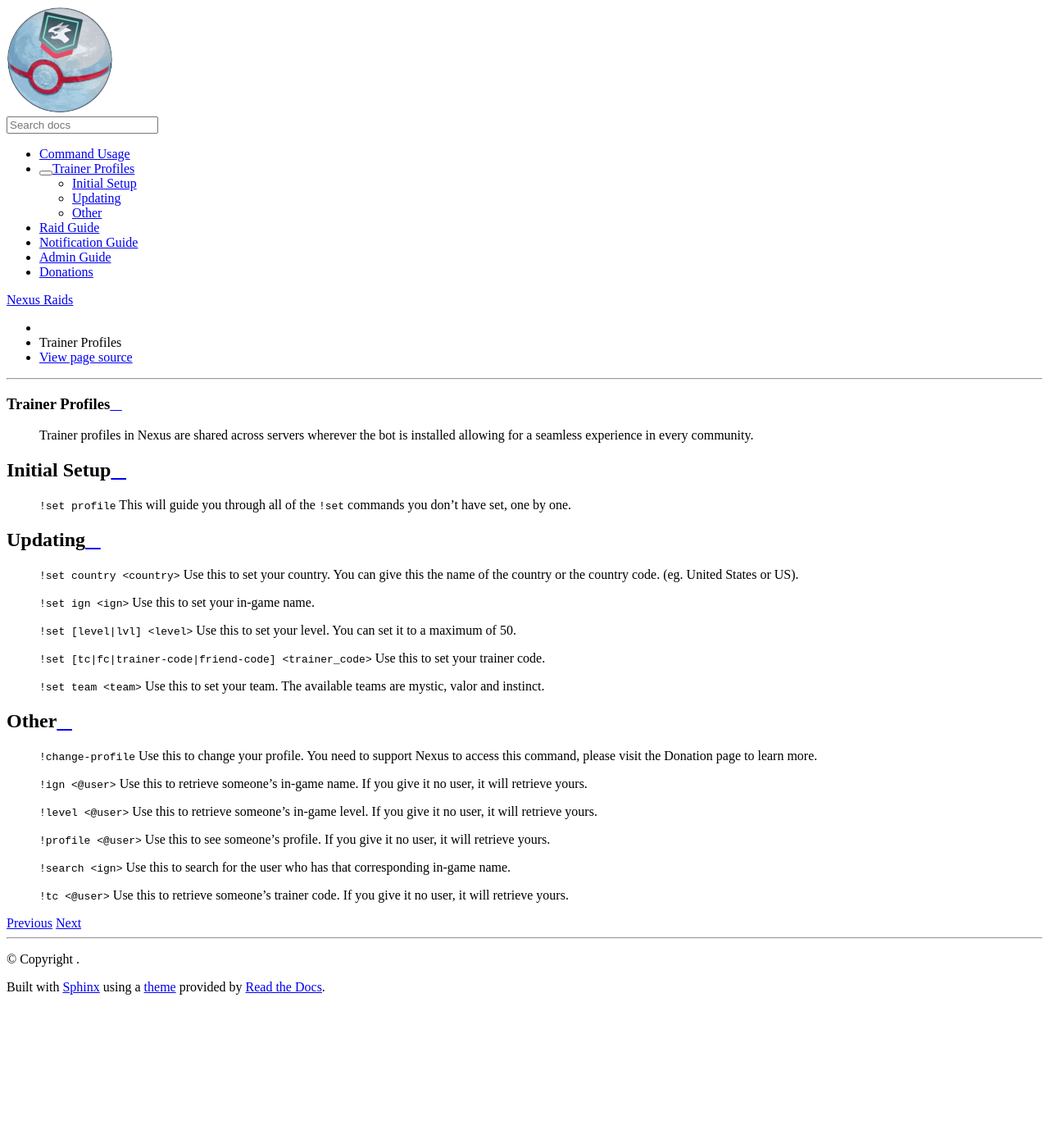
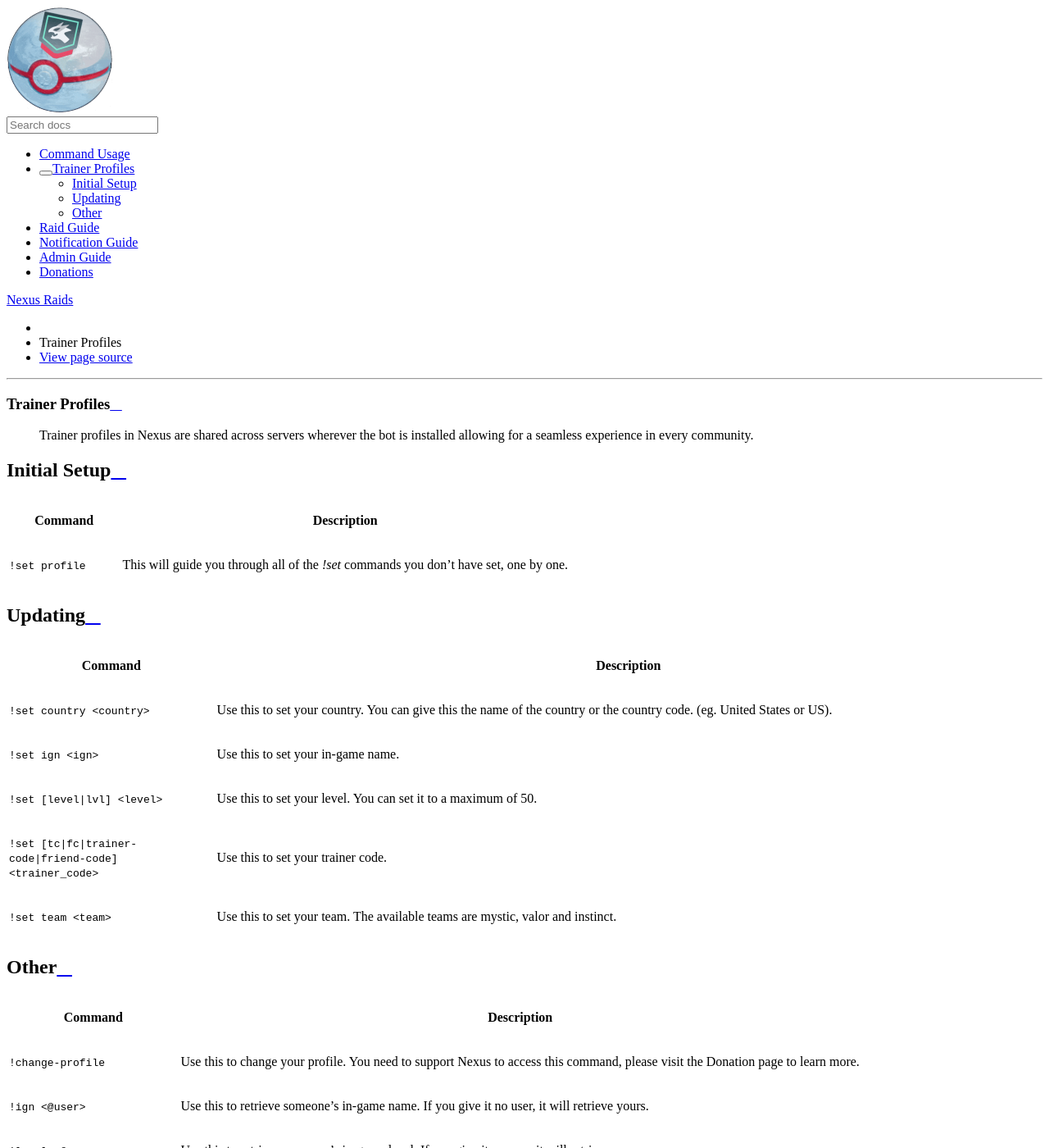
Before and after one commit to NexusRaids/nexus-docs, a Sphinx documentation site: the page built from docs/trainer.md, in a window 1280 px wide and 1400 px high. Shown: the whole window at 82% size. Built offline with Sphinx 7.4.7 and the Read the Docs theme 2.0.0, drawn with Linux system fonts in a browser that asks for light colours; formulas are drawn with MathJax 3.

Commit message:
Update trainer.md

````diff
--- a/docs/trainer.md
+++ b/docs/trainer.md
@@ -4,30 +4,42 @@
 
 ## Initial Setup
 
-> `!set profile`  This will guide you through all of the `!set` commands you don't have set, one by one.
+```eval_rst
+.. csv-table::
+   :header: "Command", "Description"
+   :widths: 5, 20
+
+   ``!set profile``, "This will guide you through all of the `!set` commands you don't have set, one by one."
+
+```
 
 ## Updating
 
-> `!set country <country>` Use this to set your country. You can give this the name of the country or the country code. (eg. United States or US).
->
-> `!set ign <ign>` Use this to set your in-game name.
->
-> `!set [level|lvl] <level>` Use this to set your level. You can set it to a maximum of 50.
->
-> `!set [tc|fc|trainer-code|friend-code] <trainer_code>` Use this to set your trainer code.
->
-> `!set team <team>` Use this to set your team. The available teams are mystic, valor and instinct.
+```eval_rst
+.. csv-table::
+   :header: "Command", "Description"
+   :widths: 5, 20
+
+   ``!set country <country>``, "Use this to set your country. You can give this the name of the country or the country code. (eg. United States or US)."
+   ``!set ign <ign>``, "Use this to set your in-game name."
+   ``!set [level|lvl] <level>``, "Use this to set your level. You can set it to a maximum of 50."
+   ``!set [tc|fc|trainer-code|friend-code] <trainer_code>``, "Use this to set your trainer code."
+   ``!set team <team>``, "Use this to set your team. The available teams are mystic, valor and instinct."
+
+```
 
 ## Other
 
-> `!change-profile` Use this to change your profile. You need to support Nexus to access this command, please visit the Donation page to learn more.
->
-> `!ign <@user>` Use this to retrieve someone's in-game name. If you give it no user, it will retrieve yours.
->
-> `!level <@user>` Use this to retrieve someone's in-game level. If you give it no user, it will retrieve yours.
->
-> `!profile <@user>` Use this to see someone's profile. If you give it no user, it will retrieve yours.
->
-> `!search <ign>` Use this to search for the user who has that corresponding in-game name.
->
->`!tc <@user>` Use this to retrieve someone's trainer code. If you give it no user, it will retrieve yours.
+```eval_rst
+.. csv-table::
+   :header: "Command", "Description"
+   :widths: 5, 20
+
+   ``!change-profile``, "Use this to change your profile. You need to support Nexus to access this command, please visit the Donation page to learn more."
+   ``!ign <@user>``, "Use this to retrieve someone's in-game name. If you give it no user, it will retrieve yours."
+   ``!level <@user>``, "Use this to retrieve someone's in-game level. If you give it no user, it will retrieve yours."
+   ``!profile <@user>``, "Use this to see someone's profile. If you give it no user, it will retrieve yours."
+   ``!search <ign>``, "Use this to search for the user who has that corresponding in-game name."
+   ``!tc <@user>``, "Use this to retrieve someone's trainer code. If you give it no user, it will retrieve yours."
+
+```
````
